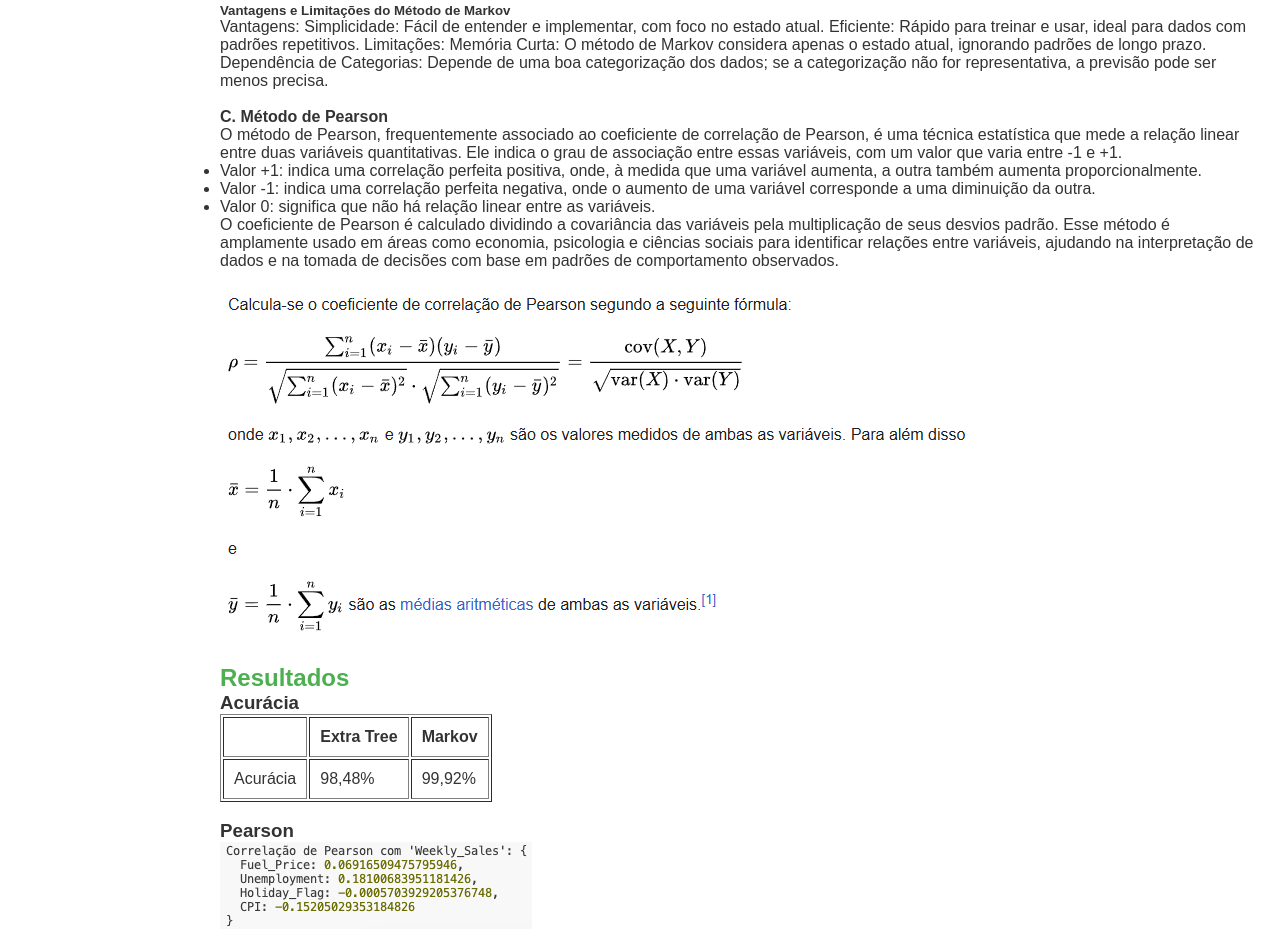
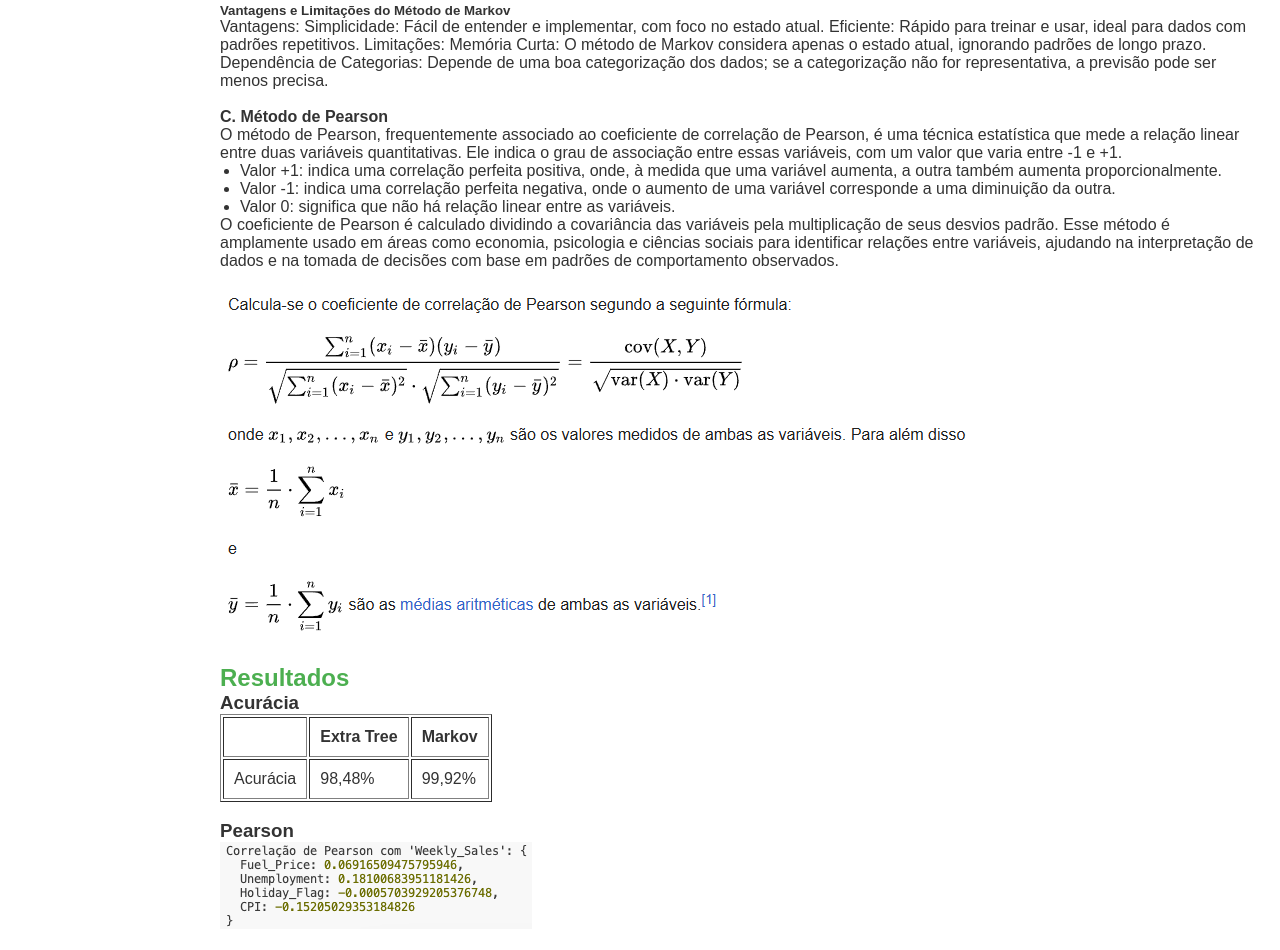
Before and after one commit to junior-silva-fatec/machine-learning-previsao_de_vendas, a plain HTML site: page docs/index.html in a window 1280 px wide. Shown: the part 1717-2667 px from the top of the page. Drawn offline with Linux system fonts and the light colour scheme.

Commit message:
Espaço ul

```diff
--- a/docs/styles.css
+++ b/docs/styles.css
@@ -62,7 +62,7 @@ h2 {
     color: #4CAF50;
 }
 
-ol {
+ol, ul {
     margin-left: 20px;
 }
 
```
